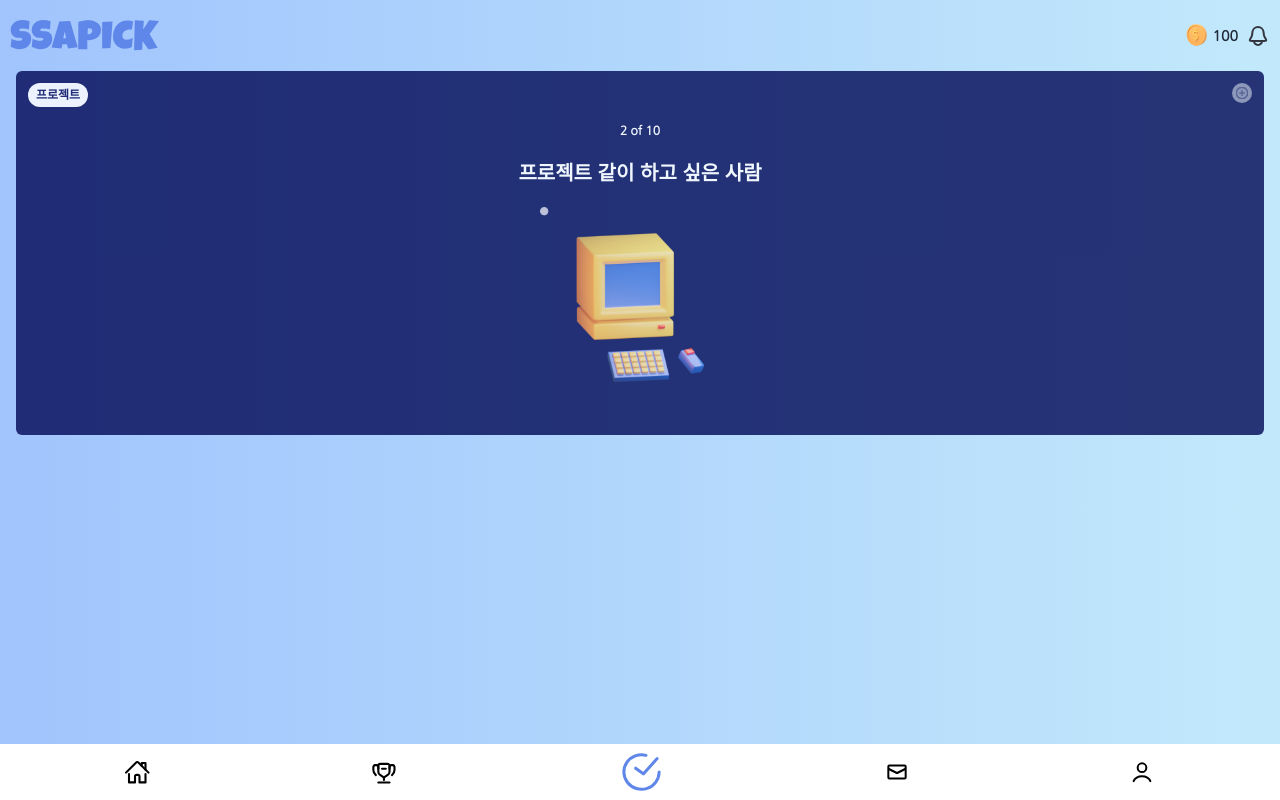
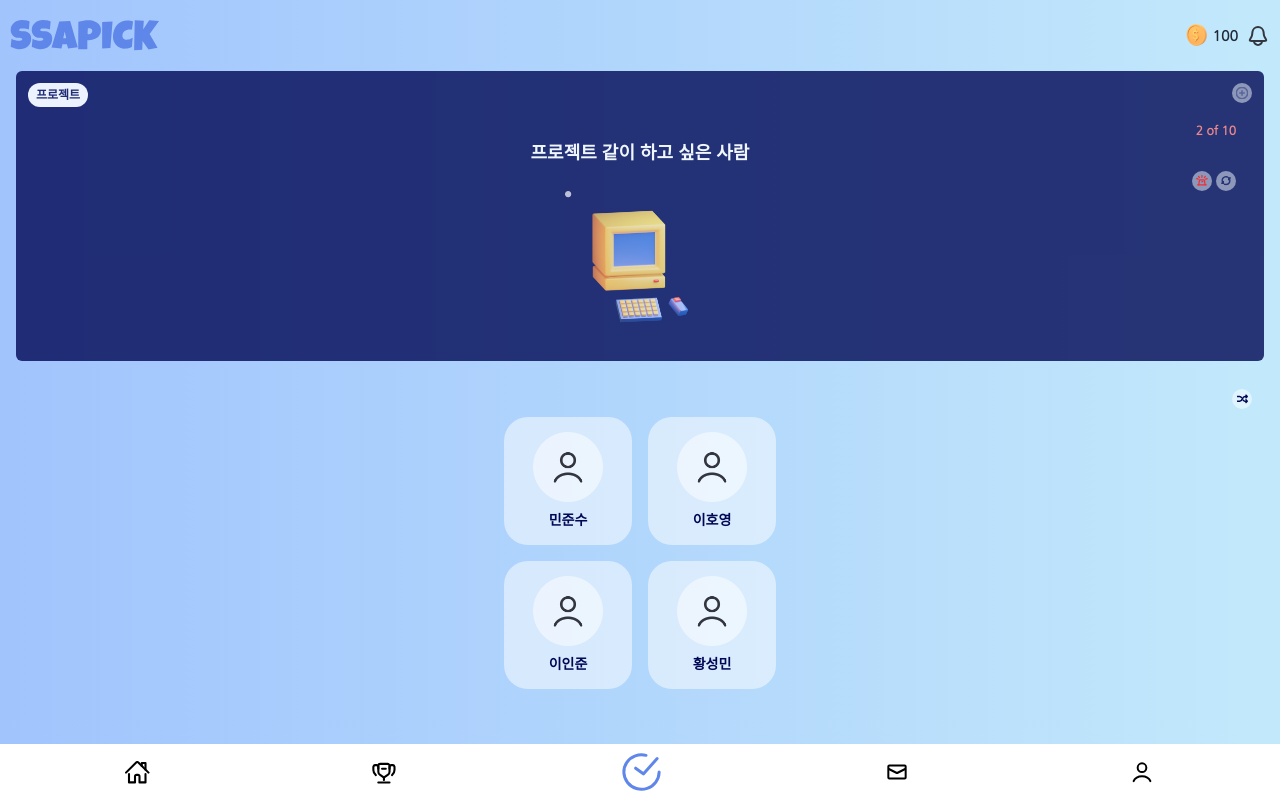
Before and after one commit to rlaehdud1002/SSAPICK, a React (Create React App) app: page /pick in a window 1280 px wide. Shown: the top 800 px of the page. Built offline with nearby package versions, Linux system fonts and the light colour scheme.

Commit message:
[FEAT] pick 페이지 ui 완성

```diff
--- a/src/App.tsx
+++ b/src/App.tsx
@@ -5,7 +5,6 @@ import Message from './pages/Message';
 import Pick from './pages/Pick';
 import Profile from './pages/Profile';
 import Ranking from './pages/Ranking';
-import UserInfo from './pages/UserInfo';
 
 import { Route, Routes } from 'react-router-dom';
 
@@ -15,7 +14,7 @@ function App() {
       {/* <Login/> */}
       {/* <UserInfo/> */}
       {/* <UserAddInfo/> */}
-      <div className="flex flex-col min-h-screen">
+      <div className="flex flex-col max-h-screen">
         <Header />
         <div className="flex-grow">
           <Routes>
@@ -30,7 +29,7 @@ function App() {
         {/* <Login/> */}
         {/* <UserInfo/> */}
         {/* <UserAddInfo/> */}
-        <div className="flex flex-col min-h-screen">
+        <div className="flex flex-col max-h-screen">
           <Footer />
         </div>
       </div>
--- /dev/null
+++ b/src/components/PickPage/Choice.tsx
@@ -0,0 +1,17 @@
+import UserPickImage from 'icons/UserPickImage';
+
+interface ChoiceProps {
+  username: string;
+  // profileImage: string;
+}
+
+const Choice = ({ username }: ChoiceProps) => {
+  return (
+    <div className="bg-white/50 w-32 h-32 rounded-3xl flex flex-col items-center justify-center first-line m-2">
+      <UserPickImage width={70} height={70} />
+      <p className="pt-2 text-sm">{username}</p>
+    </div>
+  );
+};
+
+export default Choice;
--- a/src/components/PickPage/Question.tsx
+++ b/src/components/PickPage/Question.tsx
@@ -1,4 +1,6 @@
 import PlusIcon from 'icons/PlusIcon';
+import PassIcon from 'icons/PassIcon';
+import WarningIcon from 'icons/WarningIcon';
 import QuestionImageIcon from 'icons/QuestionIcon';
 
 interface QuestionProps {
@@ -8,7 +10,7 @@ interface QuestionProps {
 const Question = ({ category }: QuestionProps) => {
   return (
     <div
-      className="text-white mx-4 rounded-md p-3"
+      className="text-white mx-4 rounded-md p-3 pb-1"
       style={{ backgroundColor: '#000855', opacity: '80%' }}
     >
       <div className="flex flex-row justify-between">
@@ -17,10 +19,16 @@ const Question = ({ category }: QuestionProps) => {
         </p>
         <PlusIcon />
       </div>
-      <div className='m-4 flex flex-col items-center'>
-        <p className="text-xs text-right">2 of 10</p>
-        <h1 className="text-center text-xl py-5">프로젝트 같이 하고 싶은 사람</h1>
-        <QuestionImageIcon width={200} height={200}/>
+      <div className="m-4 flex flex-col justify-center">
+        <p className="text-xs text-right text-red-400">2 of 10</p>
+        <h1 className="text-center text-lg">프로젝트 같이 하고 싶은 사람</h1>
+        <div className="flex flex-row justify-end mt-1">
+          <WarningIcon className="mx-1" />
+          <PassIcon />
+        </div>
+        <div className="flex flex-row justify-center">
+          <QuestionImageIcon width={150} height={150} />
+        </div>
       </div>
     </div>
   );
--- /dev/null
+++ b/src/icons/PassIcon.tsx
@@ -0,0 +1,55 @@
+const PassIcon = () => {
+  return (
+    <svg
+      width="20"
+      height="20"
+      viewBox="0 0 20 20"
+      fill="none"
+      xmlns="http://www.w3.org/2000/svg"
+    >
+      <circle cx="10" cy="10" r="10" fill="white" fill-opacity="0.5" />
+      <g clip-path="url(#clip0_397_677)">
+        <path
+          d="M7.30024 10.4991V12.2991H5.50024"
+          stroke="#000855"
+          stroke-width="1.5"
+          stroke-linecap="round"
+          stroke-linejoin="round"
+        />
+        <path
+          d="M12.7002 8.69917V6.89917H14.5002"
+          stroke="#000855"
+          stroke-width="1.5"
+          stroke-linecap="round"
+          stroke-linejoin="round"
+        />
+        <path
+          d="M12.8129 6.89795C13.4336 7.54458 13.8127 8.38523 13.8863 9.2785C13.96 10.1718 13.7238 11.0632 13.2175 11.8028C12.7112 12.5424 11.9656 13.085 11.1062 13.3395C10.2467 13.5939 9.3259 13.5447 8.49854 13.1999"
+          stroke="#000855"
+          stroke-width="1.5"
+          stroke-linecap="round"
+          stroke-linejoin="round"
+        />
+        <path
+          d="M7.187 12.3004C6.56768 11.6534 6.18981 10.813 6.11685 9.92041C6.0439 9.02777 6.28029 8.13722 6.78635 7.39828C7.29241 6.65934 8.0373 6.11703 8.89596 5.8624C9.75461 5.60778 10.6747 5.65635 11.5018 5.99995"
+          stroke="#000855"
+          stroke-width="1.5"
+          stroke-linecap="round"
+          stroke-linejoin="round"
+        />
+      </g>
+      <defs>
+        <clipPath id="clip0_397_677">
+          <rect
+            width="9.6"
+            height="9.6"
+            fill="white"
+            transform="translate(5.2002 4.79993)"
+          />
+        </clipPath>
+      </defs>
+    </svg>
+  );
+};
+
+export default PassIcon;
--- a/src/icons/ShuffleIcon.tsx
+++ b/src/icons/ShuffleIcon.tsx
@@ -1,36 +1,49 @@
-const ShuffleIcon = () => {
+interface ShuffleIconProps {
+  className: string;
+}
+
+const ShuffleIcon = ({ className }: ShuffleIconProps) => {
   return (
     <svg
-      width="10"
-      height="11"
-      viewBox="0 0 10 11"
+      width="20"
+      height="20"
+      viewBox="0 0 20 20"
       fill="none"
       xmlns="http://www.w3.org/2000/svg"
+      className={className}
     >
-      <g clip-path="url(#clip0_397_671)">
+      <circle cx="10" cy="10" r="10" fill="white" fill-opacity="0.5" />
+      <g clip-path="url(#clip0_637_1554)">
         <path
-          d="M2.30024 6.49915V8.29915H0.500244"
+          d="M9.48893 8.50003C9.27495 8.21206 9.00142 7.9736 8.68697 7.80088C8.37251 7.62816 8.02452 7.52524 7.66671 7.49915H5.33337"
           stroke="#000855"
           stroke-width="1.5"
           stroke-linecap="round"
           stroke-linejoin="round"
         />
         <path
-          d="M7.7002 4.69917V2.89917H9.5002"
+          d="M15.3334 7.49915H13C11.3334 7.49915 10.3334 9.83248 10.3334 9.83248C10.3334 9.83248 9.33337 12.1658 7.66671 12.1658H5.33337"
           stroke="#000855"
           stroke-width="1.5"
           stroke-linecap="round"
           stroke-linejoin="round"
         />
         <path
-          d="M7.81293 2.89795C8.43361 3.54458 8.81266 4.38523 8.88635 5.2785C8.96003 6.17177 8.72384 7.06317 8.21751 7.80276C7.71118 8.54235 6.9656 9.08502 6.10617 9.33947C5.24674 9.59393 4.3259 9.54466 3.49854 9.19995"
+          d="M11.1777 11.1666C11.3917 11.4544 11.6653 11.6927 11.9798 11.8651C12.2943 12.0375 12.6422 12.1401 13 12.1657H15.3333"
           stroke="#000855"
           stroke-width="1.5"
           stroke-linecap="round"
           stroke-linejoin="round"
         />
         <path
-          d="M2.187 8.30035C1.56768 7.6534 1.18981 6.81304 1.11685 5.92041C1.0439 5.02777 1.28029 4.13722 1.78635 3.39828C2.29241 2.65934 3.0373 2.11703 3.89596 1.8624C4.75461 1.60778 5.67473 1.65635 6.5018 1.99995"
+          d="M14 6.16577L15.3333 7.4991L14 8.83244"
+          stroke="#000855"
+          stroke-width="1.5"
+          stroke-linecap="round"
+          stroke-linejoin="round"
+        />
+        <path
+          d="M14 10.8324L15.3333 12.1657L14 13.4991"
           stroke="#000855"
           stroke-width="1.5"
           stroke-linecap="round"
@@ -38,12 +51,12 @@ const ShuffleIcon = () => {
         />
       </g>
       <defs>
-        <clipPath id="clip0_397_671">
+        <clipPath id="clip0_637_1554">
           <rect
-            width="9.6"
-            height="9.6"
+            width="10.6667"
+            height="10.6667"
             fill="white"
-            transform="translate(0.200195 0.799927)"
+            transform="translate(5 4.5)"
           />
         </clipPath>
       </defs>
--- /dev/null
+++ b/src/icons/UserPickImage.tsx
@@ -0,0 +1,18 @@
+interface UserPickImageProps {
+  width: number;
+  height: number;
+}
+
+const UserPickImage = ({ width, height }: UserPickImageProps) => {
+  return (
+    <img
+      className="cursor-pointer"
+      width={width}
+      height={height}
+      src="images/icons/profile.png"
+      alt="profileImage"
+    />
+  );
+};
+
+export default UserPickImage;
--- a/src/icons/WarningIcon.tsx
+++ b/src/icons/WarningIcon.tsx
@@ -1,49 +1,55 @@
-const WarningIcon = () => {
+interface WarningIconProps {
+  className: string;
+}
+
+const WarningIcon = ({className} : WarningIconProps) => {
   return (
     <svg
-      width="16"
-      height="15"
-      viewBox="0 0 16 15"
+      width="20"
+      height="20"
+      viewBox="0 0 20 20"
       fill="none"
       xmlns="http://www.w3.org/2000/svg"
+      className={className}
     >
+      <circle cx="10" cy="10" r="10" fill="white" fill-opacity="0.5" />
       <path
-        d="M12.2619 11.762L3.59521 11.762"
+        d="M14.2619 13.762L5.59521 13.762"
         stroke="#FF0000"
         stroke-width="1.2381"
         stroke-linecap="round"
         stroke-linejoin="round"
       />
       <path
-        d="M4.83337 11.762L5.35075 7.62297C5.40883 7.15828 5.80385 6.80957 6.27215 6.80957H9.58507C10.0534 6.80957 10.4484 7.15828 10.5065 7.62297L11.0238 11.762"
+        d="M6.83337 13.762L7.35075 9.62297C7.40883 9.15828 7.80385 8.80957 8.27215 8.80957H11.5851C12.0534 8.80957 12.4484 9.15828 12.5065 9.62297L13.0238 13.762"
         stroke="#FF0000"
         stroke-width="1.2381"
         stroke-linecap="round"
         stroke-linejoin="round"
       />
       <path
-        d="M7.92859 2.4762L7.9286 4.33334"
+        d="M9.92859 4.4762L9.9286 6.33334"
         stroke="#FF0000"
         stroke-width="1.2381"
         stroke-linecap="round"
         stroke-linejoin="round"
       />
       <path
-        d="M13.1904 5.57141L11.6428 6.19046M2.66663 5.57141L4.21424 6.19046"
+        d="M15.1904 7.57141L13.6428 8.19046M4.66663 7.57141L6.21424 8.19046"
         stroke="#FF0000"
         stroke-width="1.2381"
         stroke-linecap="round"
         stroke-linejoin="round"
       />
       <path
-        d="M11.3333 3.40479L10.4048 4.64288M4.5238 3.40479L5.45237 4.64288"
+        d="M13.3333 5.40479L12.4048 6.64288M6.5238 5.40479L7.45237 6.64288"
         stroke="#FF0000"
         stroke-width="1.2381"
         stroke-linecap="round"
         stroke-linejoin="round"
       />
       <path
-        d="M7.92859 8.66663L8.85716 8.66663"
+        d="M9.92859 10.6666L10.8572 10.6666"
         stroke="#FF0000"
         stroke-width="1.2381"
         stroke-linecap="round"
--- a/src/pages/Pick.tsx
+++ b/src/pages/Pick.tsx
@@ -1,9 +1,24 @@
 import Question from 'components/PickPage/Question';
+import Choice from 'components/PickPage/Choice';
+import ShuffleIcon from 'icons/ShuffleIcon';
 
 const Pick = () => {
   return (
     <div>
       <Question category="프로젝트" />
+      <div className="m-7">
+        <div className='flex flex-row justify-end'>
+          <ShuffleIcon className="" />
+        </div>
+        <div className="flex flex-row justify-center">
+          <Choice username="민준수" />
+          <Choice username="이호영" />
+        </div>
+        <div className="flex flex-row justify-center">
+          <Choice username="이인준" />
+          <Choice username="황성민" />
+        </div>
+      </div>
     </div>
   );
 };
```
